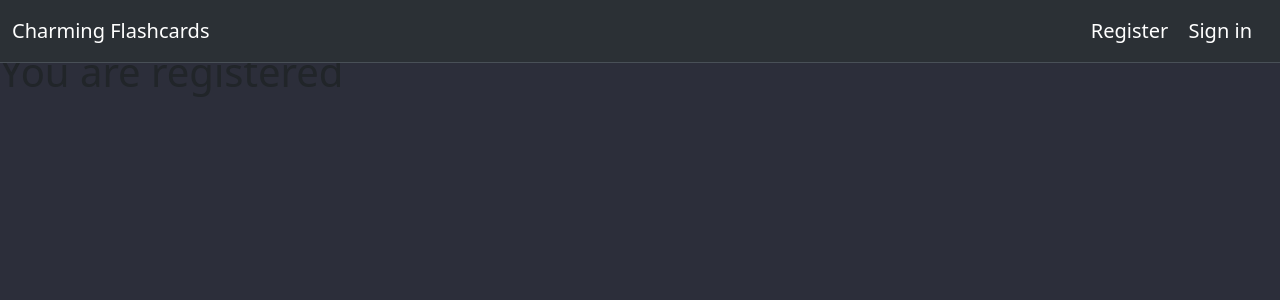
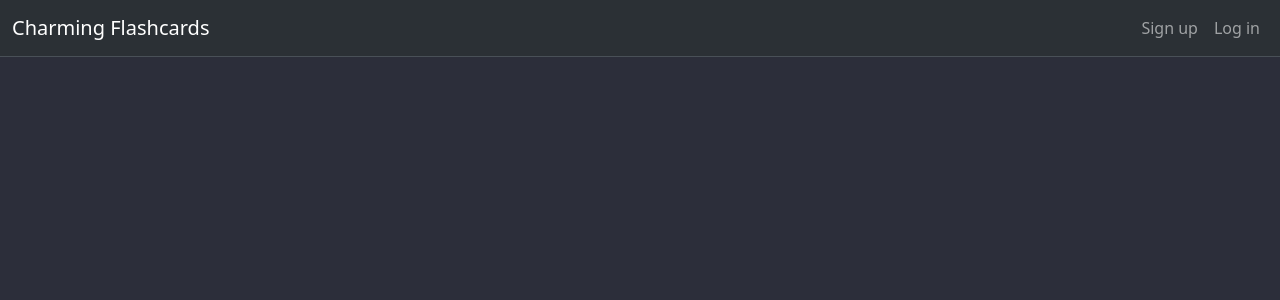
Before and after one commit to wongjoshua2005/Flashcard-Web-Application, a Flask app: page /sets in a window 1280 px wide. Shown: the top 300 px of the page. Run offline with Flask 3, Linux system fonts and the light colour scheme.

Commit message:
Fixed navigation bar layout
I fixed the navigation bar
layout to look more of how
I vision the design.

```diff
--- a/app.py
+++ b/app.py
@@ -78,6 +78,9 @@ def register():
 
         return redirect("/sets")
 
+    if 'user' in session:
+        return redirect("/sets")
+
     return render_template("register.html")
 
 @app.route("/login", methods=["GET", "POST"])
@@ -120,6 +123,9 @@ def login():
 
         session["user"] = user
 
+        main_db.commit()
+        main_db.close()
+
         return redirect("/sets")
 
     # Closes out any user information logged in
--- a/templates/index.html
+++ b/templates/index.html
@@ -1,5 +1,5 @@
 {% extends "layout.html" %}
 
 {% block body %}
-    <h1>You are registered</h1>
+
 {% endblock %}
--- a/templates/layout.html
+++ b/templates/layout.html
@@ -11,31 +11,32 @@
     </head>
 
     <body style="background-color: #2C2E3A">
-        <nav class="navbar fixed-top bg-body-tertiary border-bottom" data-bs-theme="dark">
+        <!-- Navigation Bar -->
+        <nav data-bs-theme="dark" class="navbar navbar-expand-lg bg-body-tertiary border-bottom">
           <div class="container-fluid">
+
             <a class="navbar-brand">Charming Flashcards</a>
 
-              {% if logged %}
-                <div class="collapse navbar-collapse" id="navbarNavDropdown">
-                  <ul class="navbar-nav">
+            <div class="collapse navbar-collapse" id="navbarNav">
+              <ul class="navbar-nav ms-auto">
+                {% if not logged %}
                   <li class="nav-item">
-                      <a class="nav-link" aria-current="page" href="/sets">Your Flashcards</a>
+                    <a class="nav-link" aria-current="page" href="/">Sign up</a>
                   </li>
-
                   <li class="nav-item">
-                      <a class="nav-link" aria-current="page" href="/logout">Log out</a>
+                    <a class="nav-link" href="/login">Log in</a>
                   </li>
+                {% else %}
+                  <li class="nav-item">
+                    <a class="nav-link" href="/login">Log out</a>
+                  </li>
+                {% endif %}
               </ul>
             </div>
 
-              {% else %}
-                <span class="navbar-text">
-                        <a class="navbar-brand" href="/">Register</a>
-                        <a class="navbar-brand" href="/login">Sign in</a>
-                </span>
-              {% endif %}
           </div>
         </nav>
+
 
         <div class="mt-5">
             {%block body %}{% endblock %}
```
Also changed, not shown: user_database.db, 4 other files. Lines whose indentation alone changed are shown as unchanged.
